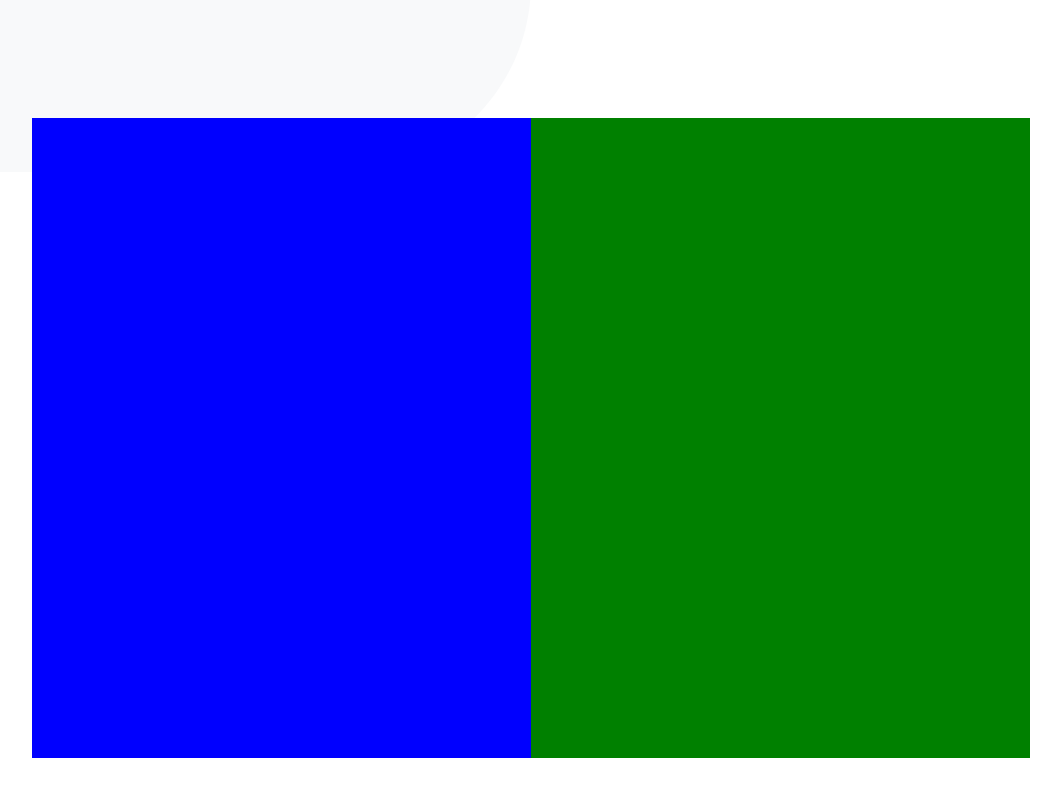
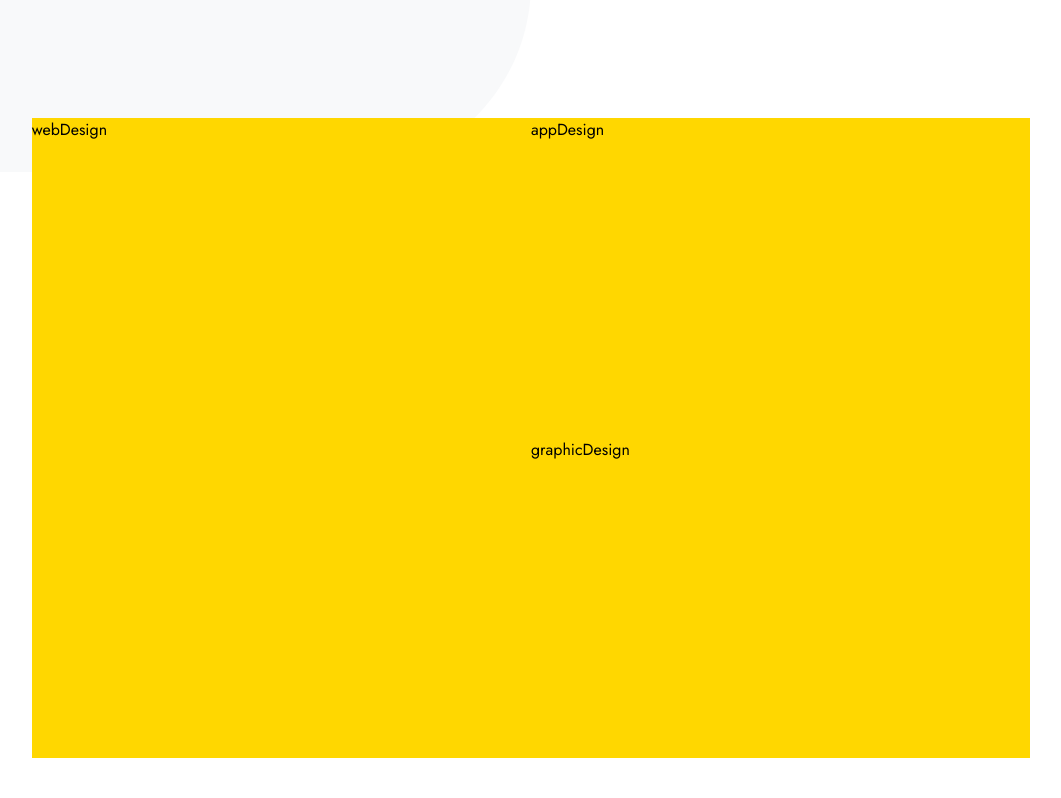
Before and after one commit to SJellen/designo, a Next.js app: page / in a window 1280 px wide. Shown: the part 802-1600 px from the top of the page, without its empty margins (109-1170 px from the left). Built offline with nearby package versions, Linux system fonts and the light colour scheme.

Commit message:
layout on tiles

```diff
--- a/components/Home/ImageNav.js
+++ b/components/Home/ImageNav.js
@@ -1,11 +1,23 @@
 import styles from '../../styles/Home/ImageNav.module.scss'
+import WebDesignTile from '../ImageNavTile/WebDesginTile'
+import AppDesignTile from '../ImageNavTile/AppDesignTile'
+import GraphicDesignTile from '../ImageNavTile/GraphicDesign'
 
 export default function ImageNav() {
 
     return (
         <div className={styles.container}>
-            <div className={styles.leftContainer}></div>
-            <div className={styles.rightContainer}></div>
+            <div className={styles.leftContainer}>
+                <WebDesignTile />
+            </div>
+            <div className={styles.rightContainer}>
+                <div className={styles.topContainer}>
+                    <AppDesignTile />
+                </div>
+                <div className={styles.bottomContainer}>
+                    <GraphicDesignTile />
+                </div>
+            </div>
         </div>
     )
 }
--- /dev/null
+++ b/components/ImageNavTile/AppDesignTile.js
@@ -0,0 +1,12 @@
+import styles from '../../styles/ImageNavTile.module.scss'
+
+export default function AppDesignTile() {
+
+    return (
+        <div className={styles.container}>
+            appDesign
+        </div>
+    )
+
+
+}
--- /dev/null
+++ b/components/ImageNavTile/GraphicDesign.js
@@ -0,0 +1,12 @@
+import styles from '../../styles/ImageNavTile.module.scss'
+
+export default function GraphicDesignTile() {
+
+    return (
+        <div className={styles.container}>
+            graphicDesign
+        </div>
+    )
+
+
+}
--- /dev/null
+++ b/components/ImageNavTile/WebDesginTile.js
@@ -0,0 +1,12 @@
+import styles from '../../styles/ImageNavTile.module.scss'
+
+export default function WebDesignTile() {
+
+    return (
+        <div className={styles.container}>
+            webDesign
+        </div>
+    )
+
+
+}
--- a/styles/Home/ImageNav.module.scss
+++ b/styles/Home/ImageNav.module.scss
@@ -19,3 +19,15 @@
     height: 100%;
     background-color: green;
 }
+
+.topContainer {
+    background-color: silver;
+    width: 100%;
+    height: 50%;
+}
+
+.bottomContainer {
+    background-color: orange;
+    width: 100%;
+    height: 50%;
+}
--- /dev/null
+++ b/styles/ImageNavTile.module.scss
@@ -0,0 +1,6 @@
+
+.container {
+    width: 100%;
+    height: 100%;
+    background-color: gold;
+}
```
